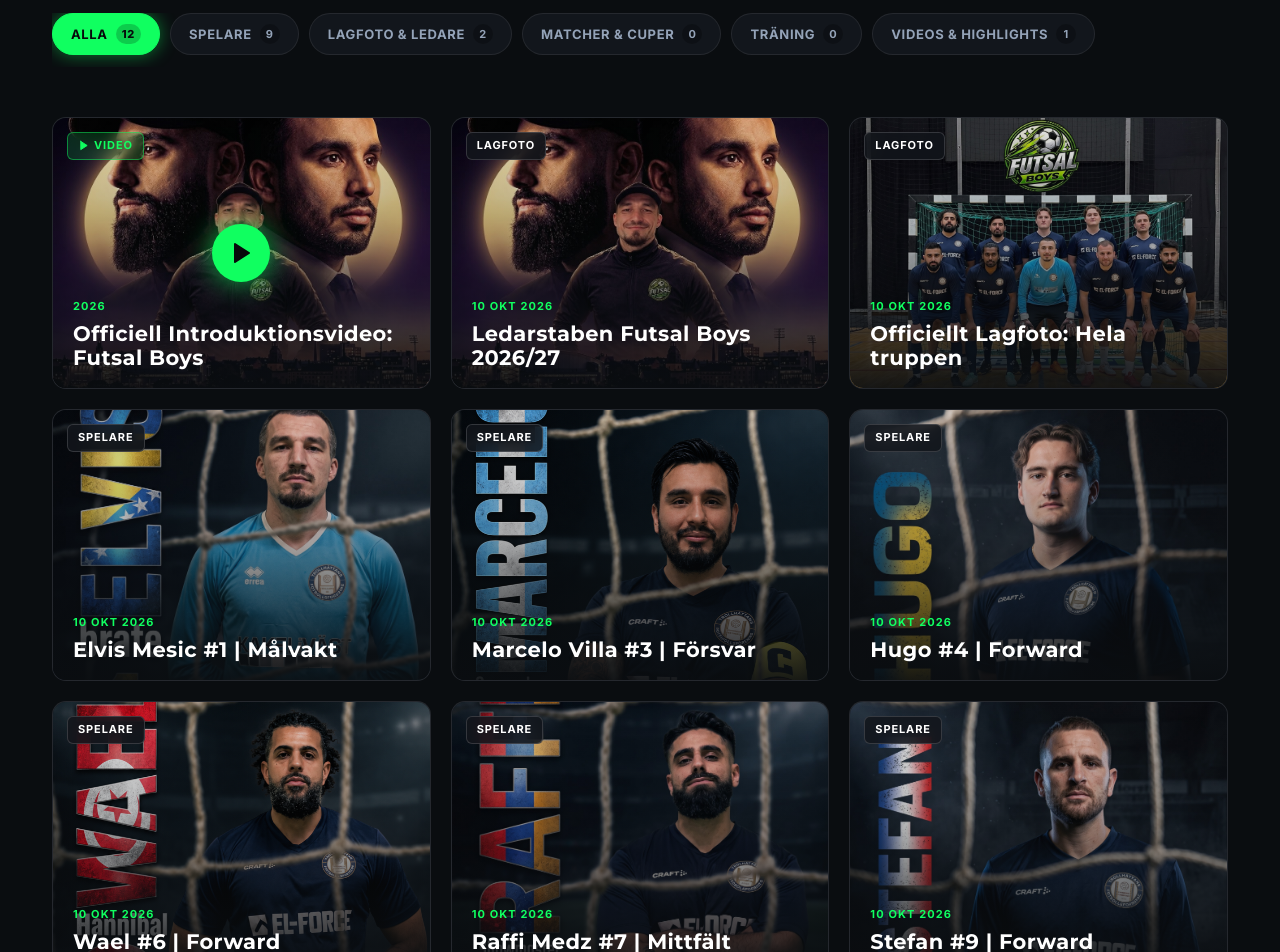
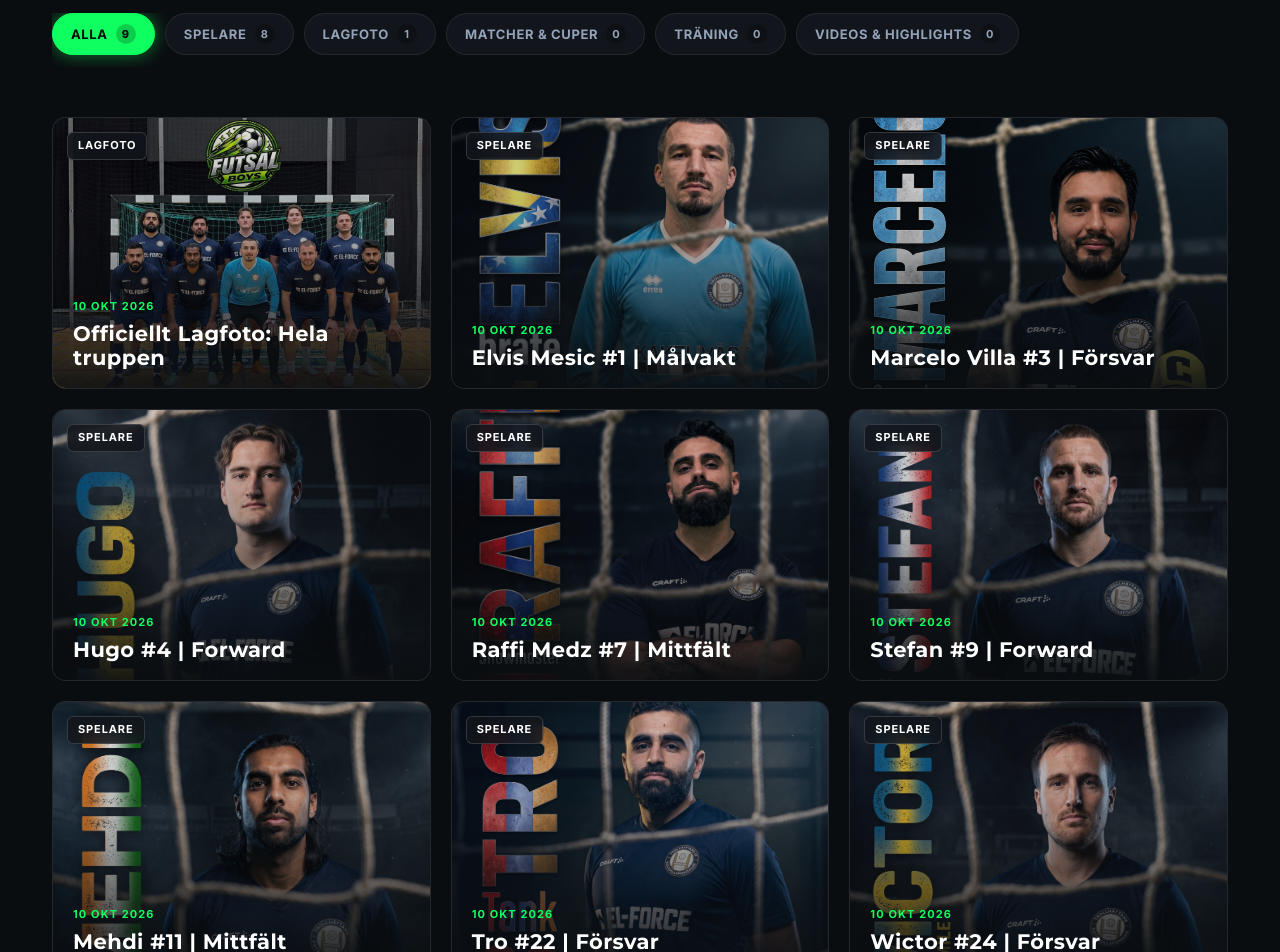
Before and after one commit to Raffi02k/futsalboys, a React (Vite) app in the folder frontend/: page /galleri in a window 1280 px wide. Shown: the part 420-1372 px from the top of the page. Built offline with nearby package versions, Linux system fonts and the light colour scheme.

Commit message:
feat(gallery): ta bort inlägg och ledarfoto från galleri och nyheter

```diff
--- a/frontend/src/content/futsalData.ts
+++ b/frontend/src/content/futsalData.ts
@@ -936,14 +936,14 @@ export const clubNewsList: ClubNews[] = [
     id: 'intro-video',
     category: 'OFFICIELL INTRO',
     title: 'Premiär: Officiell introduktionsvideo för Futsal Boys är här!',
-    summary: 'Se vår allra första officiella introduktionsvideo med ljudet på. Lär känna ledarna, truppen och passionen som driver klubben framåt.',
+    summary: 'Se vår allra första officiella introduktionsvideo med ljudet på. Lär känna truppen och passionen som driver klubben framåt.',
     date: '24 OKT 2026',
     readTime: '3 MIN LÄSNING',
-    author: 'Raffi Medz, Elvis Mesic & Marcelo Villa',
-    image: '/images/futsalboys-ledare.JPG',
+    author: 'Futsal Boys Trollhättan',
+    image: '/images/startsida.JPG',
     paragraphs: [
       'Idag är en stor milstolpe för hela föreningen, vi släpper äntligen vår allra första officiella introduktionsvideo för Futsal Boys Trollhättan! I videon får ni en exklusiv presentation av laget, sammanhållningen och den kompromisslösa energi som präglar varje träning och match.',
-      'Från starten har vår vision varit glasklar: att bygga Trollhättans mest sevärda och sammansvetsade futsallag. Med ledarna Raffi Medz, Elvis Mesic och Marcelo Villa i spetsen samt en trupp full av talang och rutin är vi redo för säsongens alla cupäventyr och seriematcher i Arena Älvhögsborg.',
+      'Från starten har vår vision varit glasklar: att bygga Trollhättans mest sevärda och sammansvetsade futsallag. Med en trupp full av talang, passion och rutin är vi redo för säsongens alla cupäventyr och seriematcher i Arena Älvhögsborg.',
       'Se hela videon i full längd med ljudet på direkt här på sajten eller via våra sociala kanaler. Tack till alla supportrar som backar oss från dag ett, vi ses på parketten!',
     ],
     quote: 'Detta är bara början på resan. Vi spelar med hjärta, fart och stolthet för Trollhättan.',
@@ -993,13 +993,13 @@ export const instagramData: InstagramProfile = {
     },
     {
       id: 'p2',
-      image: '/images/futsalboys-ledare.JPG',
+      image: '/images/startsida.JPG',
       likes: 198,
-      caption: 'Ledarstaben: Raffi Medz, Elvis Mesic och Marcelo Villa. 100% passion och ledarskap på och utanför planen! 💚🖤',
+      caption: 'Futsal Boys Trollhättan! 100% passion och vinnarmentalitet på och utanför planen! 💚🖤',
     },
     {
       id: 'p3',
-      image: '/images/futsalboys-ledare-breden.JPG',
+      image: '/images/players/Lagfoto.JPG',
       likes: 165,
       caption: 'Tillsammans mot toppen i Trollhättan. Vi förbereder oss inför cuphelgen med fullt fokus! ⚡️',
     },
--- a/frontend/src/content/galleryData.ts
+++ b/frontend/src/content/galleryData.ts
@@ -16,36 +16,13 @@ export interface GalleryItem {
 export const galleryCategories = [
   { id: 'ALL', label: 'ALLA' },
   { id: 'SPELARE', label: 'SPELARE' },
-  { id: 'LAGFOTO', label: 'LAGFOTO & LEDARE' },
+  { id: 'LAGFOTO', label: 'LAGFOTO' },
   { id: 'MATCHER', label: 'MATCHER & CUPER' },
   { id: 'TRÄNING', label: 'TRÄNING' },
   { id: 'VIDEO', label: 'VIDEOS & HIGHLIGHTS' },
 ] as const;
 
 export const galleryItems: GalleryItem[] = [
-  {
-    id: 'g-intro',
-    title: 'Officiell Introduktionsvideo: Futsal Boys',
-    category: 'VIDEO',
-    type: 'video',
-    src: '/images/futsalboys-ledare.JPG',
-    videoUrl: '/media/introvideo.mp4',
-    date: '2026',
-    description: 'Officiell introduktion för Futsal Boys i Trollhättan med presentation av klubben, ledarna och lagkänslan.',
-    aspectRatio: 'portrait',
-    isFeatured: true,
-  },
-  {
-    id: 'g1',
-    title: 'Ledarstaben Futsal Boys 2026/27',
-    category: 'LAGFOTO',
-    type: 'image',
-    src: '/images/futsalboys-ledare.JPG',
-    date: '10 OKT 2026',
-    description: 'Raffi Medz, Elvis Mesic och Marcelo Villa, ledarna som driver klubben framåt med passion och vinnarmentalitet.',
-    aspectRatio: 'landscape',
-    isFeatured: true,
-  },
   {
     id: 'g16',
     title: 'Officiellt Lagfoto: Hela truppen',
@@ -64,9 +41,9 @@ export const galleryItems: GalleryItem[] = [
     type: 'image',
     src: '/images/players/elvis1M.JPG',
     date: '10 OKT 2026',
-    description: 'Sportchefen och målvakten med nummer 1 på ryggen. Vaktar kassen med stenhård vinnarskalle.',
+    description: 'Målvakten med nummer 1 på ryggen. Vaktar kassen med stenhård vinnarskalle.',
     aspectRatio: 'portrait',
-    isFeatured: false,
+    isFeatured: true,
   },
   {
     id: 'g8',
@@ -75,9 +52,9 @@ export const galleryItems: GalleryItem[] = [
     type: 'image',
     src: '/images/players/marcelo3B.PNG',
     date: '10 OKT 2026',
-    description: 'Generalen och lagkaptenen med nummer 3. Leder laget med kompromisslös fysik och spelförståelse.',
+    description: 'Lagkaptenen med nummer 3. Leder laget med kompromisslös fysik och spelförståelse.',
     aspectRatio: 'portrait',
-    isFeatured: false,
+    isFeatured: true,
   },
   {
     id: 'g9',
@@ -88,18 +65,7 @@ export const galleryItems: GalleryItem[] = [
     date: '10 OKT 2026',
     description: 'Kylig avslutare och ständigt hot i motståndarnas box med nummer 4.',
     aspectRatio: 'portrait',
-    isFeatured: false,
-  },
-  {
-    id: 'g10',
-    title: 'Wael #6 | Forward',
-    category: 'SPELARE',
-    type: 'image',
-    src: '/images/players/wael6A.PNG',
-    date: '10 OKT 2026',
-    description: 'Explosiv i djupled med blixtsnabb acceleration och fin teknik i anfallet.',
-    aspectRatio: 'portrait',
-    isFeatured: false,
+    isFeatured: true,
   },
   {
     id: 'g11',
@@ -108,9 +74,9 @@ export const galleryItems: GalleryItem[] = [
     type: 'image',
     src: '/images/players/raffi7K.JPG',
     date: '10 OKT 2026',
-    description: 'CEO och lagets kreativa motor. Styr tempot med nummer 7 på ryggen.',
+    description: 'Lagets kreativa motor. Styr tempot med nummer 7 på ryggen.',
     aspectRatio: 'portrait',
-    isFeatured: false,
+    isFeatured: true,
   },
   {
     id: 'g12',
@@ -121,7 +87,7 @@ export const galleryItems: GalleryItem[] = [
     date: '10 OKT 2026',
     description: 'Klinisk målskytt med hårt skott och målfarlighet från alla vinklar med nummer 9.',
     aspectRatio: 'portrait',
-    isFeatured: false,
+    isFeatured: true,
   },
   {
     id: 'g13',
```
